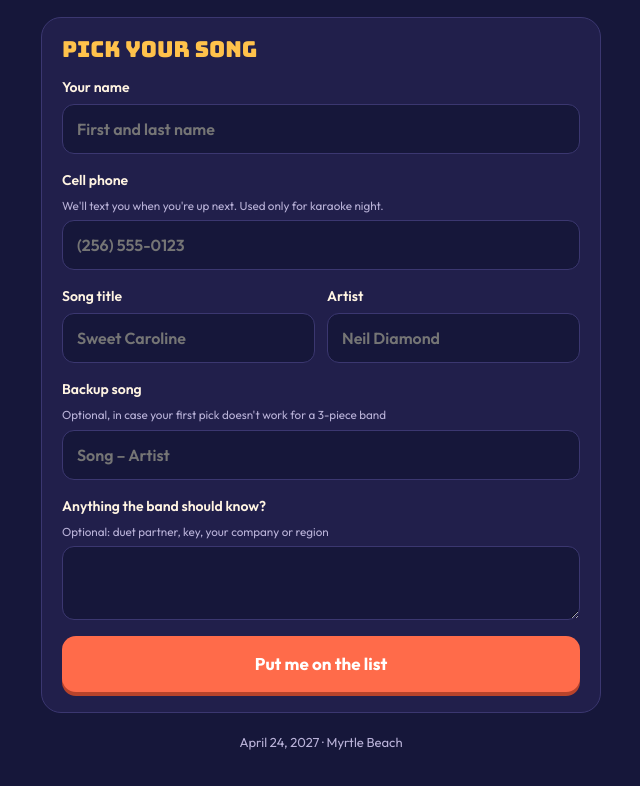
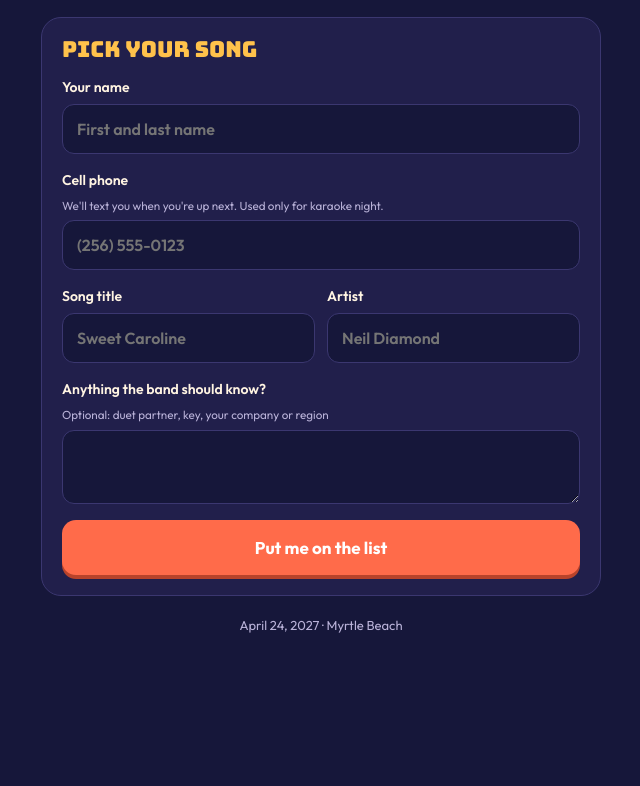
Before and after one commit to scotsilv/karaoke, a plain HTML site: page index.html in a window 1280 px wide. Shown: the part 849-1635 px from the top of the page, without its empty margins (319-959 px from the left). After the commit the page ends 1525 px from the top, so only its background shows below. Drawn offline with Linux system fonts and the light colour scheme.

Commit message:
Remove backup song input from the form
Removed the backup song input field from the form.

```diff
--- a/index.html
+++ b/index.html
@@ -237,7 +237,6 @@ function renderSignup(sent){
       <label for="song">Song title<input id="song" name="song" maxlength="120" placeholder="Sweet Caroline" required></label>
       <label for="artist">Artist<input id="artist" name="artist" maxlength="120" placeholder="Neil Diamond" required></label>
     </div>
-    <label for="backup">Backup song <small>Optional, in case your first pick doesn't work for a 3-piece band</small><input id="backup" name="backup" maxlength="160" placeholder="Song – Artist"></label>
     <label for="notes">Anything the band should know? <small>Optional: duet partner, key, your company or region</small><textarea id="notes" name="notes" rows="2" maxlength="300"></textarea></label>
     <p class="err" id="err" hidden></p>
     <button class="btn" id="go" type="submit">Put me on the list</button>
```
